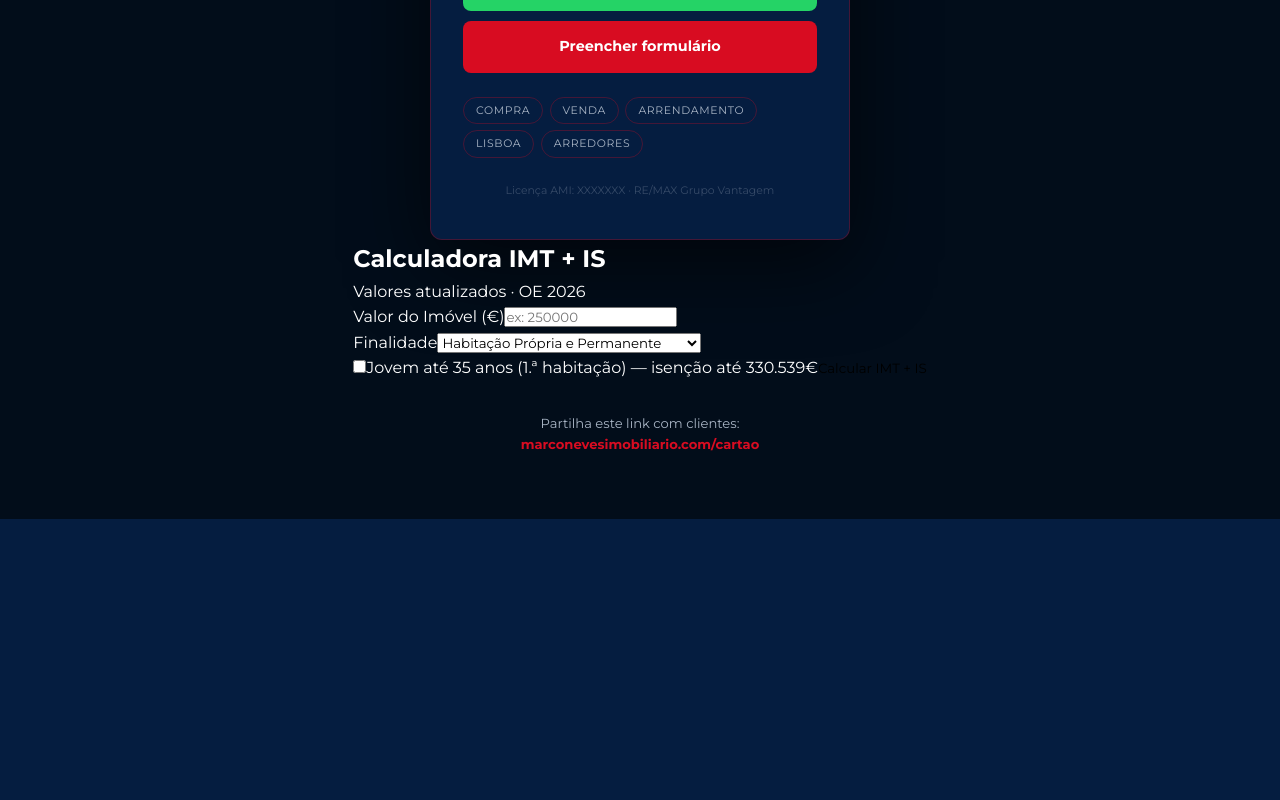
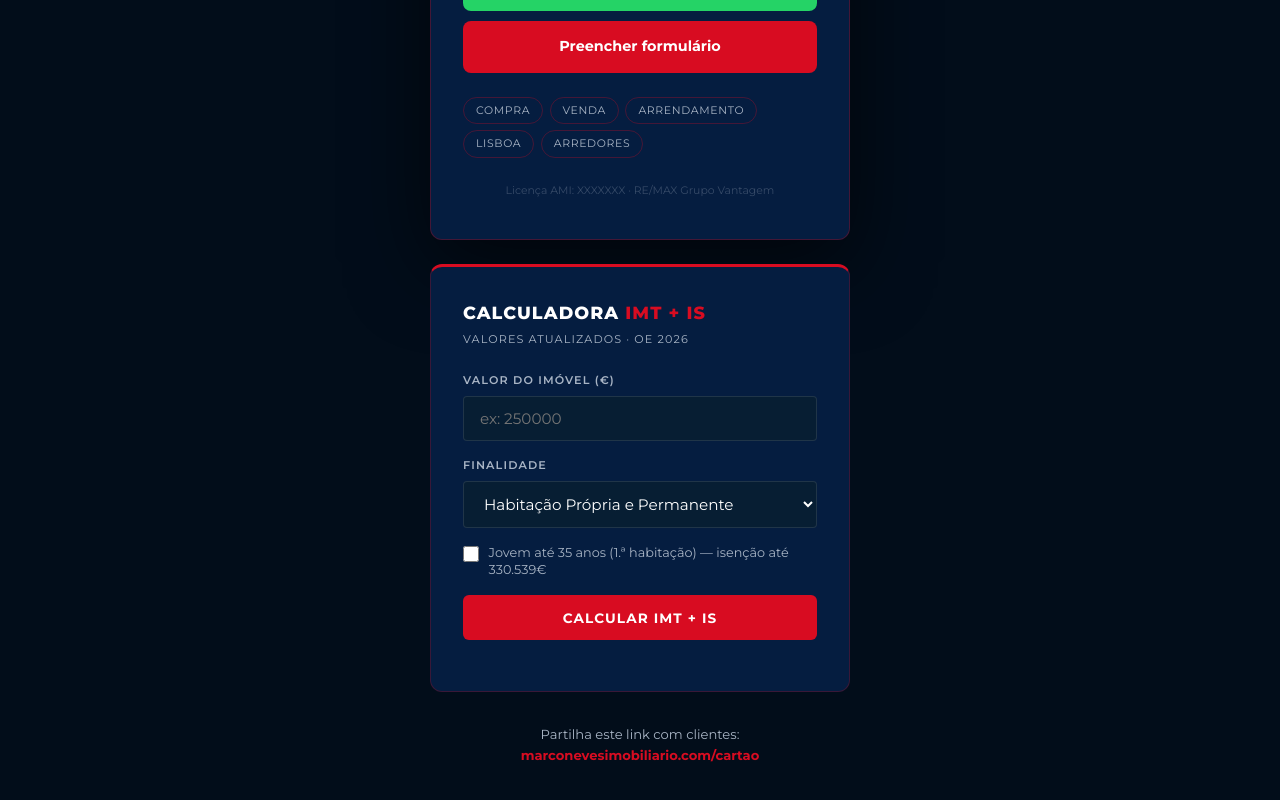
Before and after one commit to marcopsneves-svg/marconeves-site, a React (Create React App) app in the folder marconeves-site 2/: page /cartao in a window 1280 px wide. Shown: the part 756-1556 px from the top of the page. Before the commit the page ends 1275 px from the top, so only its background shows below. Built offline with nearby package versions, Linux system fonts and the light colour scheme.

Commit message:
Update CartaoPage.css

```diff
--- a/marconeves-site 2/src/pages/CartaoPage.css
+++ b/marconeves-site 2/src/pages/CartaoPage.css
@@ -150,3 +150,167 @@
 
 .partilha-hint { margin-top: 2rem; text-align: center; font-size: 0.82rem; color: var(--white-muted); line-height: 1.6; }
 .partilha-hint strong { color: var(--red); }
+
+/* â”€â”€ CALCULADORA â”€â”€ */
+.calc-wrapper {
+  background: var(--blue);
+  border: 1px solid rgba(216,12,33,0.25);
+  border-top: 3px solid var(--red);
+  border-radius: 12px;
+  padding: 2rem;
+  width: 100%;
+  max-width: 420px;
+  margin-top: 1.5rem;
+}
+
+.calc-titulo {
+  font-family: 'Montserrat', sans-serif;
+  font-size: 1.1rem;
+  font-weight: 800;
+  text-transform: uppercase;
+  letter-spacing: 0.06em;
+  margin-bottom: 0.2rem;
+}
+
+.calc-titulo span { color: var(--red); }
+
+.calc-sub {
+  font-size: 0.7rem;
+  color: var(--white-muted);
+  letter-spacing: 0.1em;
+  text-transform: uppercase;
+  margin-bottom: 1.5rem;
+}
+
+.calc-campo {
+  display: flex;
+  flex-direction: column;
+  gap: 0.35rem;
+  margin-bottom: 1rem;
+}
+
+.calc-campo label {
+  font-size: 0.7rem;
+  letter-spacing: 0.1em;
+  text-transform: uppercase;
+  color: var(--white-muted);
+  font-weight: 600;
+}
+
+.calc-campo input,
+.calc-campo select {
+  background: var(--dark-3);
+  border: 1px solid rgba(255,255,255,0.1);
+  border-radius: 4px;
+  padding: 0.75rem 1rem;
+  color: var(--white);
+  font-size: 0.95rem;
+  font-family: 'Montserrat', sans-serif;
+  outline: none;
+  transition: border-color 0.2s;
+  width: 100%;
+}
+
+.calc-campo input:focus,
+.calc-campo select:focus { border-color: var(--red); }
+.calc-campo select option { background: var(--dark); }
+
+.calc-jovem {
+  display: flex;
+  align-items: flex-start;
+  gap: 0.6rem;
+  margin-bottom: 1rem;
+  cursor: pointer;
+}
+
+.calc-jovem input[type="checkbox"] {
+  width: 16px;
+  height: 16px;
+  margin-top: 2px;
+  accent-color: var(--red);
+  flex-shrink: 0;
+  cursor: pointer;
+}
+
+.calc-jovem span {
+  font-size: 0.8rem;
+  color: var(--white-muted);
+  line-height: 1.4;
+}
+
+.calc-btn {
+  width: 100%;
+  background: var(--red);
+  color: var(--white);
+  padding: 0.9rem;
+  border-radius: 6px;
+  font-family: 'Montserrat', sans-serif;
+  font-weight: 700;
+  font-size: 0.85rem;
+  letter-spacing: 0.08em;
+  text-transform: uppercase;
+  cursor: pointer;
+  transition: background 0.2s;
+  border: none;
+  margin-bottom: 1.2rem;
+}
+
+.calc-btn:hover { background: var(--red-light); }
+
+.calc-resultado {
+  background: rgba(255,255,255,0.04);
+  border: 1px solid rgba(255,255,255,0.08);
+  border-radius: 8px;
+  padding: 1.2rem;
+  display: flex;
+  flex-direction: column;
+  gap: 0.6rem;
+}
+
+.calc-linha {
+  display: flex;
+  justify-content: space-between;
+  align-items: center;
+  font-size: 0.88rem;
+}
+
+.calc-linha span { color: var(--white-muted); }
+.calc-linha strong { color: var(--white); font-weight: 700; }
+
+.calc-linha.total {
+  margin-top: 0.4rem;
+  padding-top: 0.8rem;
+  border-top: 1px solid rgba(216,12,33,0.3);
+}
+
+.calc-linha.total span {
+  color: var(--white);
+  font-weight: 700;
+  text-transform: uppercase;
+  font-size: 0.78rem;
+  letter-spacing: 0.06em;
+}
+
+.calc-linha.total strong {
+  color: var(--red);
+  font-size: 1.2rem;
+}
+
+.calc-isencao {
+  font-size: 0.8rem;
+  color: #4ade80;
+  text-align: center;
+  margin-top: 0.3rem;
+}
+
+.calc-aviso {
+  font-size: 0.7rem;
+  color: rgba(168,180,196,0.4);
+  text-align: center;
+  margin-top: 0.4rem;
+}
+
+.cartao-footer-text { text-align: center; font-size: 0.68rem; color: rgba(168,180,196,0.3); }
+
+.partilha-hint { margin-top: 2rem; text-align: center; font-size: 0.82rem; color: var(--white-muted); line-height: 1.6; }
+.partilha-hint strong { color: var(--red); }
```
